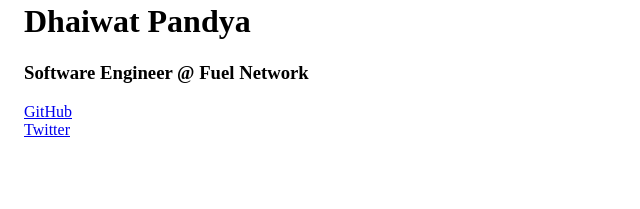
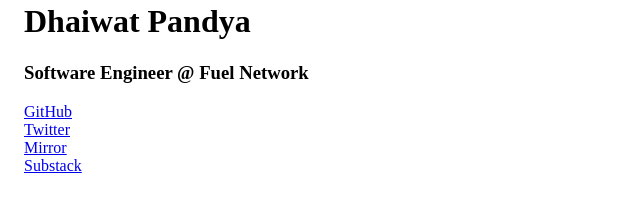
Before and after one commit to Dhaiwat10/dhaiwat.com, an Astro site: page / in a window 1280 px wide. Shown: the part 121-330 px from the top of the page, without its empty margins (0-640 px from the left). Built offline with nearby package versions, Linux system fonts and the light colour scheme; Astro itself is replaced by a stand-in of ours.

Commit message:
add more links

```diff
--- a/src/pages/index.astro
+++ b/src/pages/index.astro
@@ -12,6 +12,10 @@
 		<a href="https://github.com/dhaiwat10" target="_blank">GitHub</a>
 		<br />
 		<a href="https://twitter.com/dhaiwat10" target="_blank">Twitter</a>
+		<br />
+		<a href="https://mirror.xyz/dhaiwat.eth" target="_blank">Mirror</a>
+		<br />
+		<a href="https://dhaiwat.substack.com" target="_blank">Substack</a>
   </main>
 </Layout>
 
```
